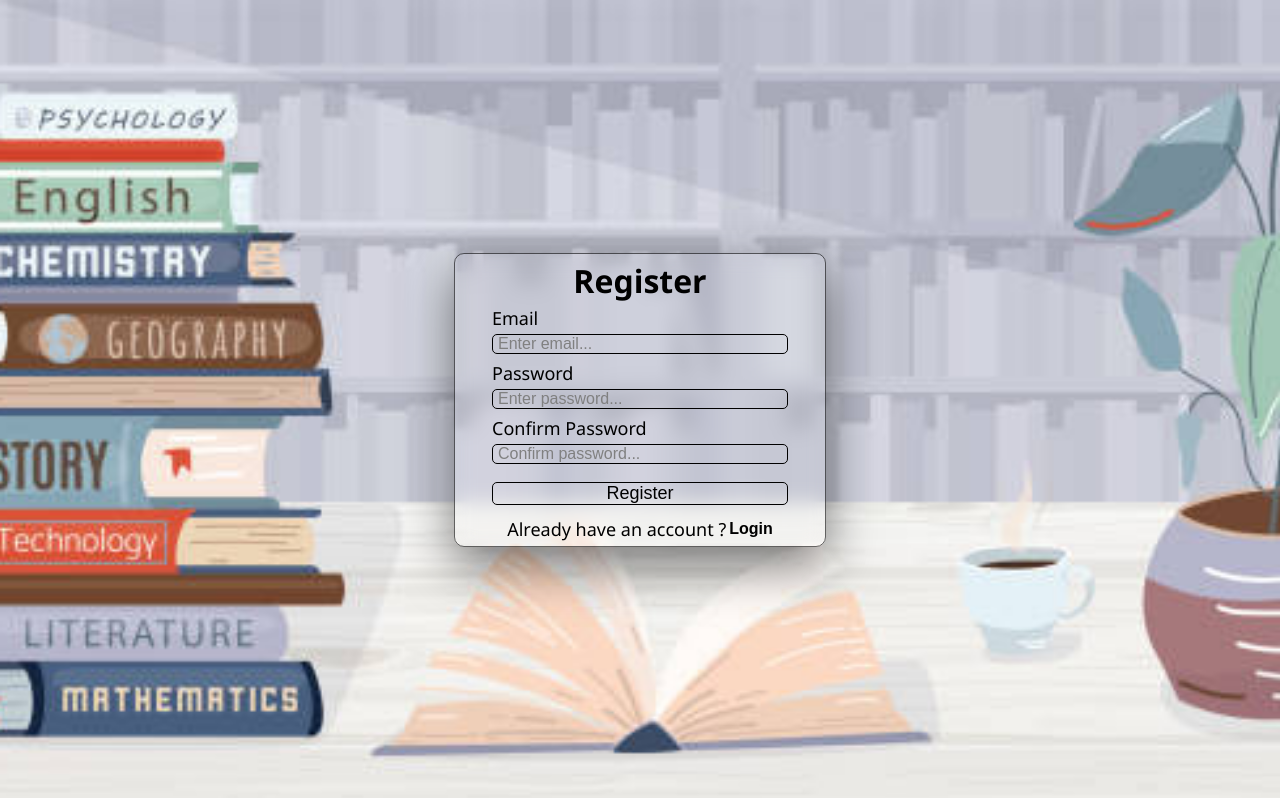
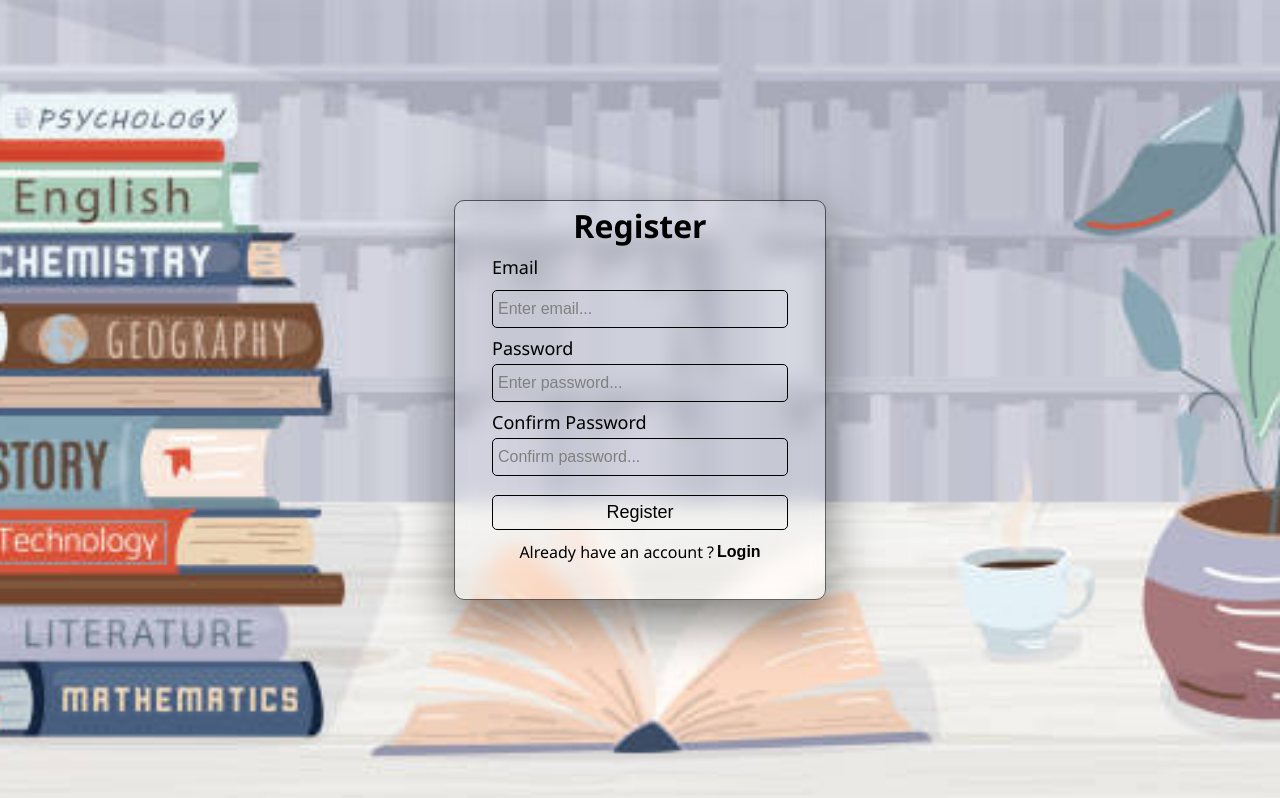
Before and after one commit to Sufiyan3101/PDF-RAG, a React (Vite) app: page /register in a window 1280 px wide. Built offline with nearby package versions, Linux system fonts and the light colour scheme; no server answers.

Commit message:
update login and reg screen

```diff
--- a/src/styles/login.css
+++ b/src/styles/login.css
@@ -20,7 +20,7 @@
 .loginDiv {
   width: 30%;
   padding: 10px 0px;
-  height: auto;
+  height: 50vh;
   background: transparent;
   backdrop-filter: blur(10px);
   border: 1px solid rgba(0, 0, 0, 0.6);
@@ -71,7 +71,7 @@
 .passInput,
 .passInput:focus-visible {
   width: 80%;
-  height: 30%;
+  height: 15%;
   margin-left: 10%;
   margin-top: 1%;
   background-color: transparent;
@@ -104,7 +104,7 @@
 
 .loginButton {
   width: 80%;
-  height: 15%;
+  height: 14%;
   margin-top: 5%;
   margin-left: 10%;
   background: transparent;
@@ -138,7 +138,7 @@
 .googleLoginDiv {
   font-size: medium;
   width: 80%;
-  height: 15%;
+  height: 9%;
   margin-top: 6%;
   margin-left: 10%;
   display: flex;
@@ -208,10 +208,7 @@
   .loginDiv{
     width: 100%;
   }
-
-  .platformText{
-    font-size: medium;
-  }
+  .platformText{font-size: medium;}
   .loginLabel{
     font-size: x-large;
   }
--- a/src/styles/register.css
+++ b/src/styles/register.css
@@ -14,7 +14,7 @@
 .registerDiv {
   width: 30%;
   padding: 5px 0px;
-  height: auto;
+  height: 50vh;
   background: transparent;
   backdrop-filter: blur(10px);
   border: 1px solid rgba(0, 0, 0, 0.6);
@@ -65,7 +65,7 @@
 .passInputReg,
 .passInputReg:focus-visible {
   width: 80%;
-  height: 30%;
+  height: 15%;
   margin-left: 10%;
   margin-top: 1%;
   background-color: transparent;
@@ -98,7 +98,7 @@
 
 .registerButton {
   width: 80%;
-  height: 15%;
+  height: 14%;
   margin-top: 5%;
   margin-left: 10%;
   background: transparent;
@@ -113,7 +113,7 @@
   width: 80%;
   margin-top: 3%;
   margin-left: 10%;
-  font-size: large;
+  font-size: medium;
   display: flex;
   align-items: center;
   justify-content: center;
@@ -168,7 +168,6 @@
   .registerDiv {
     width: 100%;
   }
-
   .platformTextReg{
     font-size: medium;
   }
```
